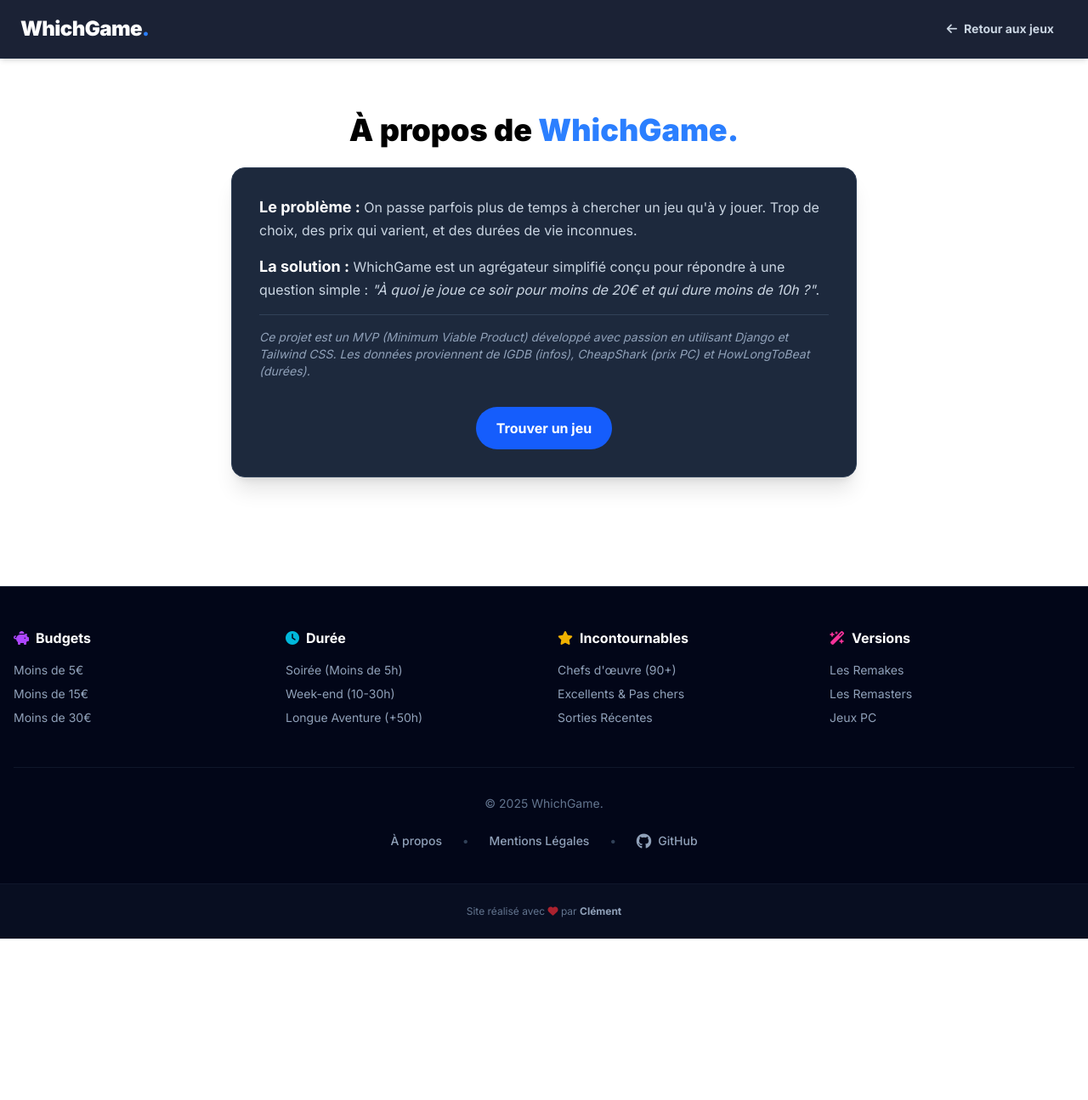
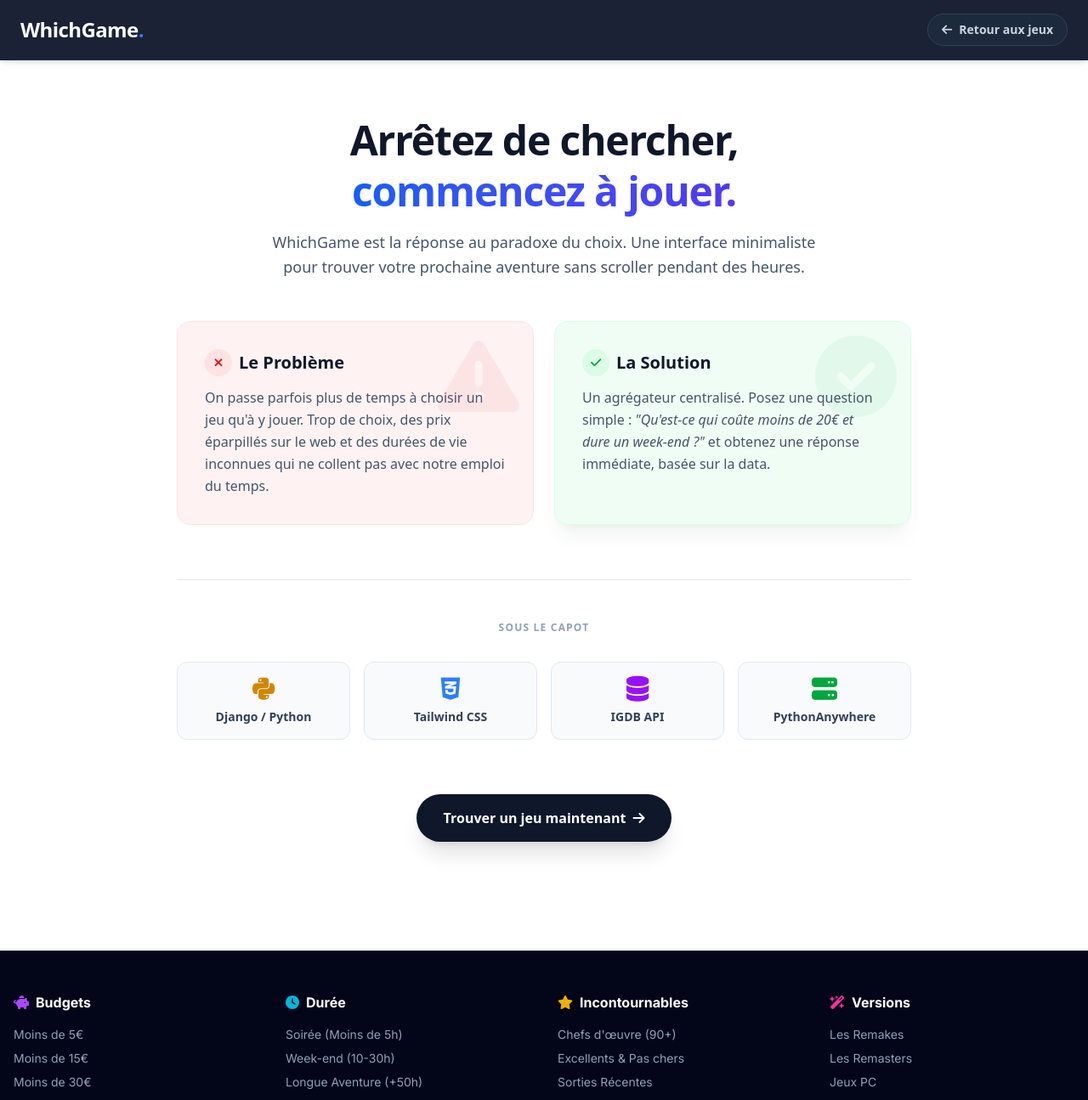
Before and after one commit to ClementLazzarini/WhichGame, a Django app: page /about/ in a window 1280 px wide. Shown: the top 1295 px of the page at 85% size. Before the commit the page ends 1105 px from the top, so only its background shows below. Run offline with Django 4.2, Linux system fonts and the light colour scheme; some libraries are stand-ins or nearby versions.

Commit message:
Redesign about page with improved layout and visuals
Revamps templates/about.html with a modern, visually engaging layout, clearer problem/solution sections, and enhanced technology highlights. Updates styles.css to support new design elements and layout changes.

```diff
--- a/templates/about.html
+++ b/templates/about.html
@@ -1,37 +1,98 @@
 {% extends "base.html" %}
 
 {% block content %}
-<header class="sticky top-0 z-50 w-full bg-slate-900/95 backdrop-blur-xl border-b border-slate-800 py-4 shadow-md">
+<div class="bg-white min-h-screen text-slate-900 font-sans">
+
+    <header class="sticky top-0 z-50 w-full bg-slate-900/95 backdrop-blur-xl border-b border-slate-800 py-4 shadow-md transition-all duration-300">
         <div class="container mx-auto px-4 md:px-6 flex items-center justify-between">
+
             <a href="{% url 'home_list' %}" class="text-2xl font-black tracking-tight text-white hover:opacity-80 transition-opacity">
                 WhichGame<span class="text-blue-500">.</span>
             </a>
 
-        <a href="{% url 'home_list' %}" class="text-sm font-bold text-slate-300 hover:text-white flex items-center gap-2 transition-colors px-4 py-2 rounded-full hover:bg-slate-800">
-            <i class="fa-solid fa-arrow-left"></i> Retour aux jeux
+            <a href="{% url 'home_list' %}" class="group text-sm font-bold flex items-center gap-2 transition-all px-4 py-2 rounded-full border bg-slate-800 text-slate-300 border-slate-700 hover:border-slate-500 hover:text-white">
+                <i class="fa-solid fa-arrow-left group-hover:-translate-x-1 transition-transform"></i>
+                <span class="hidden sm:inline">Retour aux jeux</span>
             </a>
+
         </div>
     </header>
 
-<main class="container mx-auto px-4 py-16 max-w-3xl text-center h-max">
-    <h1 class="text-4xl text-black font-black mb-6">À propos de <span class="text-blue-500">WhichGame.</span></h1>
+    <main class="container mx-auto px-4 py-16 max-w-4xl text-center">
 
-    <div class="bg-slate-800 border border-slate-700 rounded-2xl p-8 shadow-xl text-left space-y-4 text-slate-300 leading-relaxed">
-        <p>
-            <strong class="text-lg text-white">Le problème :</strong> On passe parfois plus de temps à chercher un jeu qu'à y jouer. Trop de choix, des prix qui varient, et des durées de vie inconnues.
+        <div class="mb-12 space-y-4">
+            <h1 class="text-4xl md:text-5xl font-black text-slate-900 tracking-tight leading-tight">
+                Arrêtez de chercher,<br>
+                <span class="text-transparent bg-clip-text bg-gradient-to-r from-blue-600 to-indigo-600">commencez à jouer.</span>
+            </h1>
+            <p class="text-lg text-slate-600 max-w-2xl mx-auto leading-relaxed">
+                WhichGame est la réponse au paradoxe du choix. Une interface minimaliste pour trouver votre prochaine aventure sans scroller pendant des heures.
             </p>
-        <p>
-            <strong class="text-lg text-white">La solution :</strong> WhichGame est un agrégateur simplifié conçu pour répondre à une question simple : <em>"À quoi je joue ce soir pour moins de 20€ et qui dure moins de 10h ?"</em>.
+        </div>
+
+        <div class="grid md:grid-cols-2 gap-6 mb-16 text-left">
+
+            <div class="bg-red-50 border border-red-100 p-8 rounded-2xl relative overflow-hidden group">
+                <div class="absolute top-0 right-0 p-4 opacity-5 group-hover:opacity-10 transition-opacity">
+                    <i class="fa-solid fa-triangle-exclamation text-8xl text-red-600"></i>
+                </div>
+                <h3 class="text-xl font-bold text-slate-900 mb-3 flex items-center gap-2">
+                    <div class="w-8 h-8 rounded-full bg-red-100 flex items-center justify-center">
+                        <i class="fa-solid fa-xmark text-red-600 text-sm"></i>
+                    </div>
+                    Le Problème
+                </h3>
+                <p class="text-slate-600 leading-relaxed">
+                    On passe parfois plus de temps à choisir un jeu qu'à y jouer. Trop de choix, des prix éparpillés sur le web et des durées de vie inconnues qui ne collent pas avec notre emploi du temps.
                 </p>
-        <hr class="border-slate-700 my-4">
-        <p class="text-sm italic text-slate-400">
-            Ce projet est un MVP (Minimum Viable Product) développé avec passion en utilisant Django et Tailwind CSS. Les données proviennent de IGDB (infos), CheapShark (prix PC) et HowLongToBeat (durées).
+            </div>
+
+            <div class="bg-green-50 border border-green-100 p-8 rounded-2xl relative overflow-hidden shadow-xl shadow-green-900/5 group hover:border-green-300 transition-colors">
+                <div class="absolute top-0 right-0 p-4 opacity-5 group-hover:opacity-10 transition-opacity">
+                    <i class="fa-solid fa-check-circle text-8xl text-green-600"></i>
+                </div>
+                <h3 class="text-xl font-bold text-slate-900 mb-3 flex items-center gap-2">
+                    <div class="w-8 h-8 rounded-full bg-green-100 flex items-center justify-center">
+                        <i class="fa-solid fa-check text-green-600 text-sm"></i>
+                    </div>
+                    La Solution
+                </h3>
+                <p class="text-slate-600 leading-relaxed">
+                    Un agrégateur centralisé. Posez une question simple : <em>"Qu'est-ce qui coûte moins de 20€ et dure un week-end ?"</em> et obtenez une réponse immédiate, basée sur la data.
                 </p>
-        <div class="pt-4 text-center">
-            <a href="{% url 'home_list' %}" class="inline-block px-6 py-3 bg-blue-600 hover:bg-blue-700 text-white font-bold rounded-full transition-colors">
-                Trouver un jeu
+            </div>
+        </div>
+
+        <div class="border-t border-slate-200 pt-12">
+            <h2 class="text-xs font-bold text-slate-400 uppercase tracking-widest mb-8">Sous le capot</h2>
+
+            <div class="grid grid-cols-2 md:grid-cols-4 gap-4 text-sm font-medium text-slate-700">
+                <div class="flex flex-col items-center gap-2 p-4 rounded-xl bg-slate-50 border border-slate-200 hover:shadow-md transition-shadow">
+                    <i class="fa-brands fa-python text-3xl text-yellow-600"></i>
+                    <span class="font-semibold">Django / Python</span>
+                </div>
+                <div class="flex flex-col items-center gap-2 p-4 rounded-xl bg-slate-50 border border-slate-200 hover:shadow-md transition-shadow">
+                    <i class="fa-brands fa-css3-alt text-3xl text-blue-500"></i>
+                    <span class="font-semibold">Tailwind CSS</span>
+                </div>
+                <div class="flex flex-col items-center gap-2 p-4 rounded-xl bg-slate-50 border border-slate-200 hover:shadow-md transition-shadow">
+                    <i class="fa-solid fa-database text-3xl text-purple-600"></i>
+                    <span class="font-semibold">IGDB API</span>
+                </div>
+                <div class="flex flex-col items-center gap-2 p-4 rounded-xl bg-slate-50 border border-slate-200 hover:shadow-md transition-shadow">
+                    <i class="fa-solid fa-server text-3xl text-green-600"></i>
+                    <span class="font-semibold">PythonAnywhere</span>
+                </div>
+            </div>
+        </div>
+
+        <div class="mt-16">
+            <a href="{% url 'home_list' %}" class="inline-flex items-center gap-2 px-8 py-4 bg-slate-900 hover:bg-slate-800 text-white font-bold rounded-full transition-all shadow-xl hover:shadow-2xl hover:-translate-y-1">
+                Trouver un jeu maintenant
+                <i class="fa-solid fa-arrow-right"></i>
             </a>
         </div>
+
+    </main>
 </div>
-</main>
 {% endblock %}
```
Also changed, not shown: theme/static/css/dist/styles.css. Lines whose indentation alone changed are shown as unchanged.
